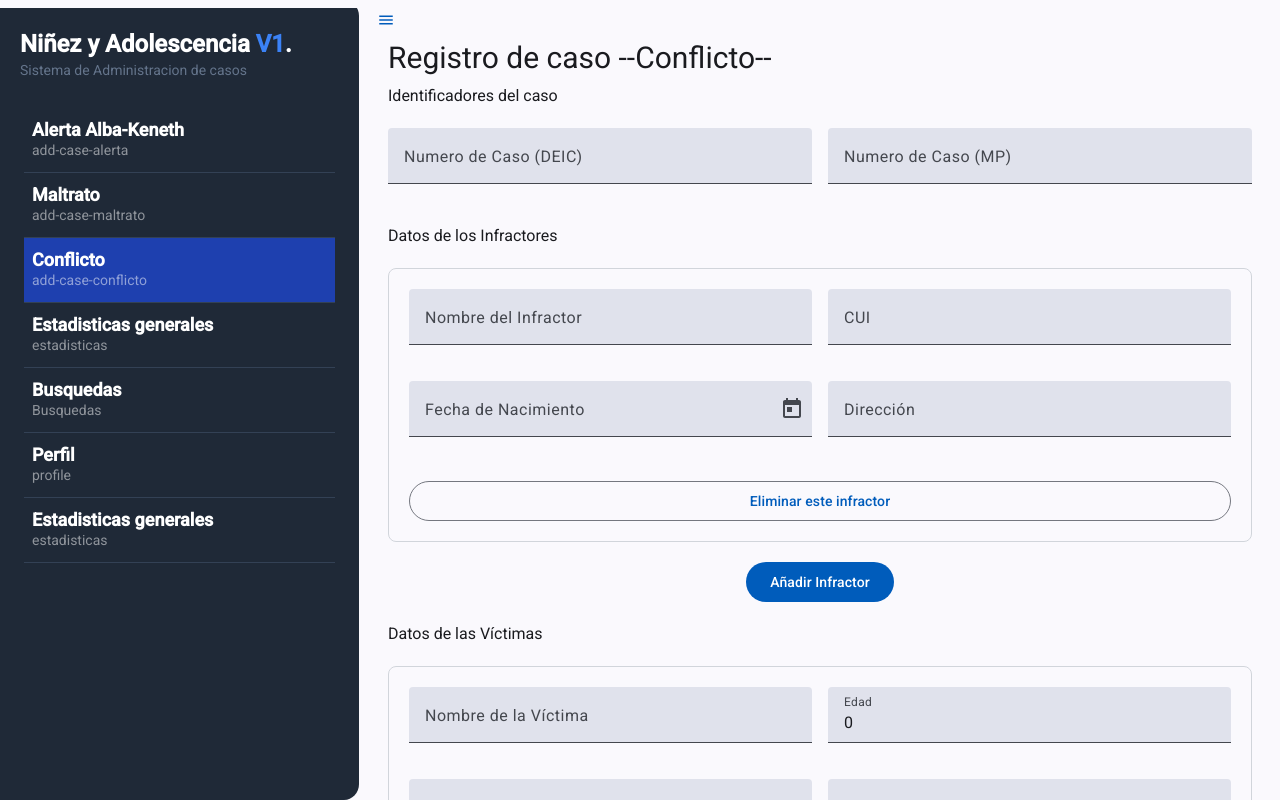
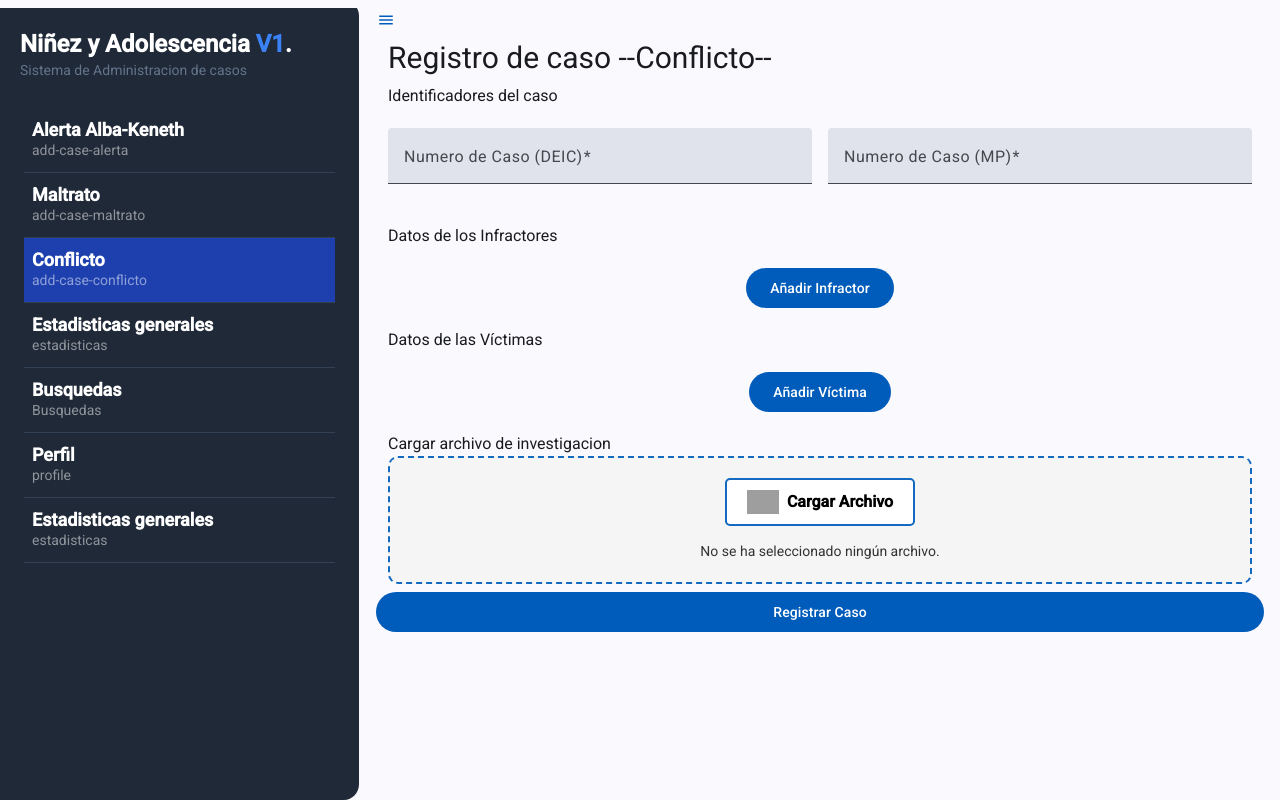
Before and after one commit to AnnerEscobar/casos-app, an Angular app: page /casos/add-case-conflicto in a window 1280 px wide. Built offline with nearby package versions, Linux system fonts and the light colour scheme; grey boxes are pictures that could not be loaded.

Commit message:
reactive form aplicado a conflicto

```diff
--- a/src/app/casos/pages/add-case-alerta/add-case-alerta.component.html
+++ b/src/app/casos/pages/add-case-alerta/add-case-alerta.component.html
@@ -3,6 +3,7 @@
 <h1 class="text-3xl ml-7">Registro de caso --Alerta--</h1>
 
 <form [formGroup]="myForm" (ngSubmit)="registrarCaso()" class="example-forme w-full p-2">
+
   <p class="text ml-5">Identificadores del caso</p>
 
   <!--Numeros de caso-->
--- a/src/app/casos/pages/add-case-alerta/add-case-alerta.component.ts
+++ b/src/app/casos/pages/add-case-alerta/add-case-alerta.component.ts
@@ -10,7 +10,7 @@ import { FormBuilder, FormGroup, ReactiveFormsModule, Validators } from '@angula
 import { MatButtonModule } from '@angular/material/button';
 import { MatDatepickerModule } from '@angular/material/datepicker';
 import {MatSnackBar} from '@angular/material/snack-bar';
-import { AlertaService } from '../../alerta.service';
+import { AlertaService } from '../../services/alerta.service';
 import { response } from 'express';
 import {MatProgressSpinnerModule} from '@angular/material/progress-spinner';
 
--- a/src/app/casos/pages/add-case-conflicto/add-case-conflicto.component.html
+++ b/src/app/casos/pages/add-case-conflicto/add-case-conflicto.component.html
@@ -1,17 +1,24 @@
 <h1 class="text-3xl ml-7">Registro de caso --Conflicto--</h1>
-<form class="example-forme w-full p-2">
+
+<form [formGroup]="myForm" (ngSubmit)="registrarCaso()" class="example-forme w-full p-2">
   <p class="text ml-5">Identificadores del caso</p>
 
   <div class="gap-4 p-5 grid grid-cols-1 md:grid-cols-2">
 
     <mat-form-field class="w-full">
       <mat-label>Numero de Caso (DEIC)</mat-label>
-      <input matInput placeholder="DEIC52-2025-01-02-01" value="">
+      <input
+      matInput
+      placeholder="DEIC52-2025-01-02-01"
+      formControlName="numeroDeic">
     </mat-form-field>
 
     <mat-form-field class="w-full">
       <mat-label>Numero de Caso (MP)</mat-label>
-      <input matInput placeholder="M0030-2025-100" value="">
+      <input
+      matInput
+      placeholder="M0030-2025-100"
+      formControlName="numeroMp">
     </mat-form-field>
 
   </div>
@@ -20,7 +27,8 @@
 <p class="text ml-5">Datos de los Infractores</p>
 <div class="infractores-container p-5">
   <div
-    *ngFor="let infractor of infractores; let i = index"
+    *ngFor="let infractor of infractores.controls; let i = index"
+    [formGroup]="infractor"
     class="gap-4 p-5 mb-5 grid grid-cols-1 md:grid-cols-2 border border-gray-300 rounded-lg"
   >
     <mat-form-field class="w-full">
@@ -28,8 +36,7 @@
       <input
         matInput
         placeholder="Nombre completo"
-        [(ngModel)]="infractor.nombre"
-        name="nombreInfractor-{{ i }}"
+        formControlName="nombre"
       />
     </mat-form-field>
 
@@ -38,8 +45,7 @@
       <input
         matInput
         placeholder="Número de CUI"
-        [(ngModel)]="infractor.cui"
-        name="cuiInfractor-{{ i }}"
+        formControlName="cui"
       />
     </mat-form-field>
 
@@ -48,8 +54,7 @@
       <input
         matInput
         [matDatepicker]="pickerInfractor"
-        [(ngModel)]="infractor.fechaNacimiento"
-        name="fechaNacimientoInfractor-{{ i }}"
+        formControlName="fechaNacimiento"
       />
       <mat-datepicker-toggle matSuffix [for]="pickerInfractor"></mat-datepicker-toggle>
       <mat-datepicker #pickerInfractor></mat-datepicker>
@@ -60,8 +65,7 @@
       <input
         matInput
         placeholder="Dirección de residencia"
-        [(ngModel)]="infractor.direccion"
-        name="direccionInfractor-{{ i }}"
+        formControlName="direccion"
       />
     </mat-form-field>
 
@@ -94,7 +98,8 @@
 <p class="text ml-5">Datos de las Víctimas</p>
 <div class="victimas-container p-5">
   <div
-    *ngFor="let victima of victimas; let i = index"
+    *ngFor="let victima of victimas.controls; let i = index"
+    [formGroup]="victima"
     class="gap-4 p-5 mb-5 grid grid-cols-1 md:grid-cols-2 border border-gray-300 rounded-lg"
   >
     <mat-form-field class="w-full">
@@ -102,8 +107,7 @@
       <input
         matInput
         placeholder="Nombre completo"
-        [(ngModel)]="victima.nombre"
-        name="nombreVictima-{{ i }}"
+        formControlName="nombre"
       />
     </mat-form-field>
 
@@ -113,8 +117,7 @@
         matInput
         type="number"
         placeholder="Edad en años"
-        [(ngModel)]="victima.edad"
-        name="edadVictima-{{ i }}"
+        formControlName="edad"
       />
     </mat-form-field>
 
@@ -123,8 +126,7 @@
       <input
         matInput
         placeholder="Direccion de residencia"
-        [(ngModel)]="victima.direccion"
-        name="direccion-{{ i }}"
+        formControlName="direccion"
       />
     </mat-form-field>
 
@@ -133,8 +135,7 @@
       <input
         matInput
         placeholder="Numero de cui"
-        [(ngModel)]="victima.cui"
-        name="cui-{{ i }}"
+        formControlName="cui"
       />
     </mat-form-field>
 
@@ -186,7 +187,11 @@
 
   <section class="p-2">
     <div class="">
-      <button mat-flat-button class="w-full">Registrar Caso</button>
+      <button
+      mat-flat-button
+      class="w-full"
+      type="submit"
+      >Registrar Caso</button>
     </div>
   </section>
 
--- a/src/app/casos/pages/add-case-conflicto/add-case-conflicto.component.ts
+++ b/src/app/casos/pages/add-case-conflicto/add-case-conflicto.component.ts
@@ -1,6 +1,6 @@
 
-import { Component } from '@angular/core';
-import { FormsModule, ReactiveFormsModule } from '@angular/forms';
+import { Component, inject } from '@angular/core';
+import { FormArray, FormBuilder, FormGroup, FormsModule, ReactiveFormsModule, Validators } from '@angular/forms';
 import { MatFormFieldModule } from '@angular/material/form-field';
 import { MatSelectModule } from '@angular/material/select';
 import { MatSlideToggleModule } from '@angular/material/slide-toggle';
@@ -10,10 +10,12 @@ import { MatButtonModule } from '@angular/material/button';
 import { MatDatepickerModule } from '@angular/material/datepicker';
 import { provideNativeDateAdapter } from '@angular/material/core';
 import { CommonModule } from '@angular/common';
+import { ConflictoService } from '../../services/conflicto.service';
+import { response } from 'express';
 
 @Component({
   selector: 'app-add-case-conflicto',
-  providers:[
+  providers: [
     provideNativeDateAdapter()
   ],
   imports: [
@@ -33,46 +35,103 @@ import { CommonModule } from '@angular/common';
 })
 export default class AddCaseConflictoComponent {
 
+  private formBuider = inject(FormBuilder);
+  private conflictoService = inject(ConflictoService)
+
   foods = [
     { value: 'Informado', viewValue: 'Informado' },
     { value: 'Concluido', viewValue: 'Concluido' },
   ];
 
   fileName: string | null = null;
+  selectedFile: File | null = null;
+
 
   onFileSelected(event: Event): void {
     const input = event.target as HTMLInputElement;
     if (input.files && input.files.length > 0) {
-      const file = input.files[0];
-      this.fileName = file.name;
-      console.log('Archivo seleccionado:', file);
+      this.selectedFile = input.files[0];
+      this.fileName = this.selectedFile.name;
+      console.log('Archivo seleccionado:', this.selectedFile);
+    } else {
+      this.selectedFile = null;
+      this.fileName = null;
     }
   }
 
-  victimas: { nombre: string; edad: number; direccion: string; cui: string }[] = [
-    { nombre: '', edad: 0, direccion: '', cui: '' },
-  ];
+  myForm = this.formBuider.group({
+    numeroDeic: ['', [Validators.required]],
+    numeroMp: ['', [Validators.required]],
+    infractores: this.formBuider.array([]),
+    victimas: this.formBuider.array([]),
+    fileUrls: this.formBuider.array([]),
+  });
 
-  infractores: { nombre: string; cui: string; fechaNacimiento: Date | null; direccion: string }[] = [
-    { nombre: '', cui: '', fechaNacimiento: null, direccion: '' },
-  ];
+  // Getters para acceder a los FormArrays
+  get infractores(): FormArray<FormGroup> {
+    return this.myForm.get('infractores') as FormArray;
+  }
 
-  // Métodos para manejar víctimas
+  get victimas(): FormArray<FormGroup> {
+    return this.myForm.get('victimas') as FormArray;
+  }
+
+  // Métodos para manejar los infractores
+  agregarInfractor() {
+    const infractorForm = this.formBuider.group({
+      nombre: ['', Validators.required],
+      cui: ['', Validators.required],
+      fechaNacimiento: ['', Validators.required],
+      direccion: ['', Validators.required],
+    });
+    this.infractores.push(infractorForm);
+  }
+
+  eliminarInfractor(index: number) {
+    this.infractores.removeAt(index);
+  }
+
+  // Métodos para manejar las víctimas
   agregarVictima() {
-    this.victimas.push({ nombre: '', edad: 0, direccion: '', cui: '' });
+    const victimaForm = this.formBuider.group({
+      nombre: ['', Validators.required],
+      edad: ['', Validators.required],
+      direccion: ['', Validators.required],
+      cui: ['', Validators.required],
+    });
+    this.victimas.push(victimaForm);
   }
 
   eliminarVictima(index: number) {
-    this.victimas.splice(index, 1);
+    this.victimas.removeAt(index);
   }
 
-  // Métodos para manejar infractores
-  agregarInfractor() {
-    this.infractores.push({ nombre: '', cui: '', fechaNacimiento: null, direccion: '' });
+  registrarCaso(){
+
+
+    if(this.myForm.valid && this.selectedFile){
+      const formData = new FormData();
+
+      formData.append('numeroDeic', this.myForm.value.numeroDeic || '');
+      formData.append('numeroMp', this.myForm.value.numeroMp || '');
+      formData.append('infractores', JSON.stringify(this.myForm.value.infractores));
+      formData.append('victimas', JSON.stringify(this.myForm.value.victimas));
+      formData.append('file', this.selectedFile)
+
+      this.conflictoService.sendFormData(formData)
+      .subscribe(
+        (response) =>{
+          console.log('Caso registrado con exito', response);
+          console.log(this.myForm.value)
+        },
+        (error) =>{
+          console.error('Error al registrar el caso', error)
+          console.log(this.myForm.value)
+        }
+      )
+
+    }
   }
 
-  eliminarInfractor(index: number) {
-    this.infractores.splice(index, 1);
-  }
 
 }
--- /dev/null
+++ b/src/app/casos/services/alerta.service.ts
@@ -0,0 +1,19 @@
+import { HttpClient } from '@angular/common/http';
+import { inject, Injectable } from '@angular/core';
+import { Observable } from 'rxjs';
+
+@Injectable({
+  providedIn: 'root'
+})
+export class AlertaService {
+
+  private baseUrl = 'http://localhost:3000/alertas';
+  private http = inject(HttpClient);
+
+  constructor() { }
+
+  registrarAlerta(formData: FormData): Observable<any>{
+    return this.http.post<any>(`${this.baseUrl}/crear-alerta`, formData);
+  }
+
+}
--- a/src/app/casos/alerta.service.ts
+++ b/src/app/casos/services/conflicto.service.ts
@@ -5,16 +5,14 @@ import { Observable } from 'rxjs';
 @Injectable({
   providedIn: 'root'
 })
-export class AlertaService {
+export class ConflictoService {
 
-  private baseUrl = 'http://localhost:3000/alertas';
+  private baseUrl = 'http://localhost:3000/conflictos'; // Cambia la URL según tu backend
   private http = inject(HttpClient);
 
   constructor() { }
 
-  registrarAlerta(formData: FormData): Observable<any>{
-    return this.http.post<any>(`${this.baseUrl}/crear-alerta`, formData);
+  sendFormData(formData: FormData): Observable<any> {
+    return this.http.post(this.baseUrl, formData);
   }
-
-
 }
--- /dev/null
+++ b/src/app/casos/services/maltrato.service.ts
@@ -0,0 +1,9 @@
+import { Injectable } from '@angular/core';
+
+@Injectable({
+  providedIn: 'root'
+})
+export class MaltratoService {
+
+  constructor() { }
+}
```
